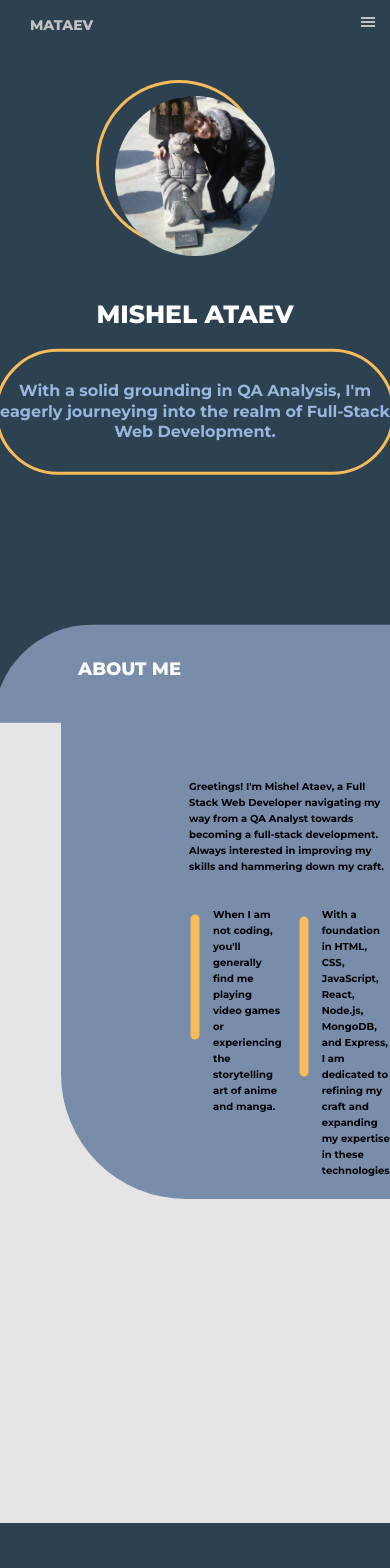
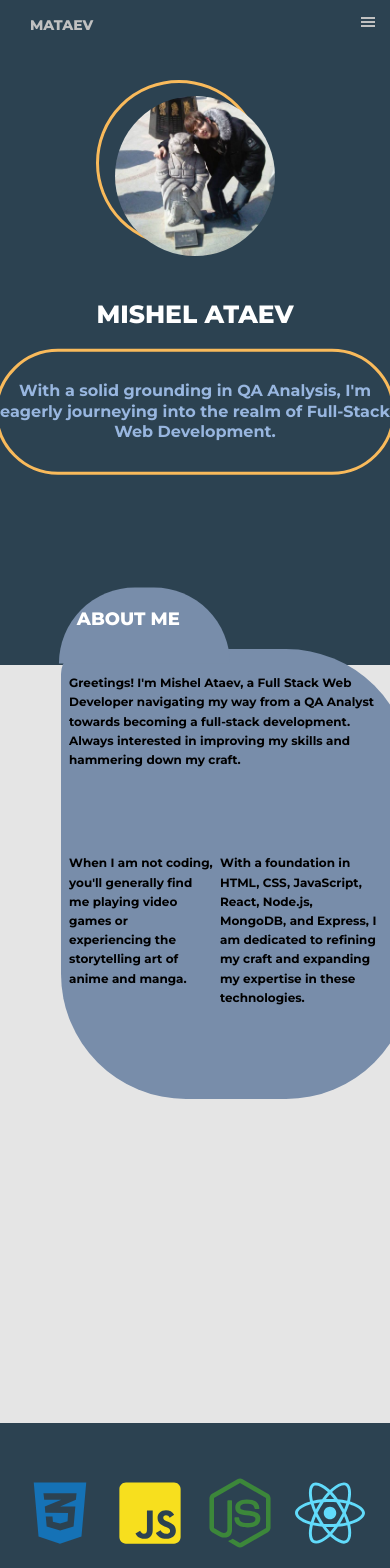
Before and after one commit to MishelAtaev/Portfolio, a React (Create React App) app: page / in a window 390 px wide. Shown: the top 1568 px of the page. Built offline with nearby package versions, Linux system fonts and the light colour scheme.

Commit message:
about me responsive

```diff
--- a/src/components/about me/AboutMe.css
+++ b/src/components/about me/AboutMe.css
@@ -10,7 +10,7 @@
 /* Moved about me text for stylistic reasons */
 .about-me-text {
   position: absolute;
-  left: 20%;
+  left: clamp(19.7%, 14vw + 1rem, 30%);
   top: -3.5rem;
   z-index: 2;
 }
@@ -23,7 +23,7 @@
   background-color: var(--background-color);
   padding: 1rem 2rem;
   border-radius: 250px 250px 0 0;
-  width: 450px;
+  width: 400px;
   height: 66px;
   z-index: -1;
 }
@@ -102,3 +102,66 @@
   margin-bottom: 1rem;
   line-height: 1.6;
 }
+
+@media (max-width: 1024px) {
+  .about-me-hobby::before,
+  .about-me-experience::before {
+    display: none;
+  }
+  .about-me-hobby,
+  .about-me-experience,
+  .about-me-greeting {
+    margin-left: -1.5rem;
+  }
+}
+
+@media (min-width: 601px) and (max-width: 1024px) {
+  .about-me-content {
+    width: 550px;
+    height: 400px;
+    padding: 1.5rem 2.2rem;
+  }
+
+  .about-me-text::before {
+    padding: 0.8rem 1.6rem;
+    width: 180px;
+    height: 50px;
+    top: 5px;
+  }
+
+  .about-me-hobby,
+  .about-me-experience,
+  .about-me-greeting {
+    font-size: clamp(14px, 16px, 18px);
+  }
+
+  .about-me-hobby {
+    padding-right: 20px;
+  }
+}
+
+@media (max-width: 600px) {
+  .about-me-text::before {
+    padding: 0.8rem 1.6rem;
+    width: 120px;
+    height: 50px;
+    top: 5px;
+    left: 10%;
+  }
+
+  .about-me-hobby,
+  .about-me-experience,
+  .about-me-greeting {
+    font-size: clamp(10px, 12px, 14px);
+  }
+
+  .about-me-hobby {
+    padding-right: 15px;
+  }
+
+  .about-me-content {
+    width: 350px;
+    height: 450px;
+    padding: 1.5rem 2rem;
+  }
+}
--- a/src/components/hero/Hero.css
+++ b/src/components/hero/Hero.css
@@ -100,7 +100,7 @@ h1 {
   }
 
   .hero-content{
-    margin-bottom: 200px;
+    margin-bottom: 150px;
   }
 
   .profile-pic {
```
